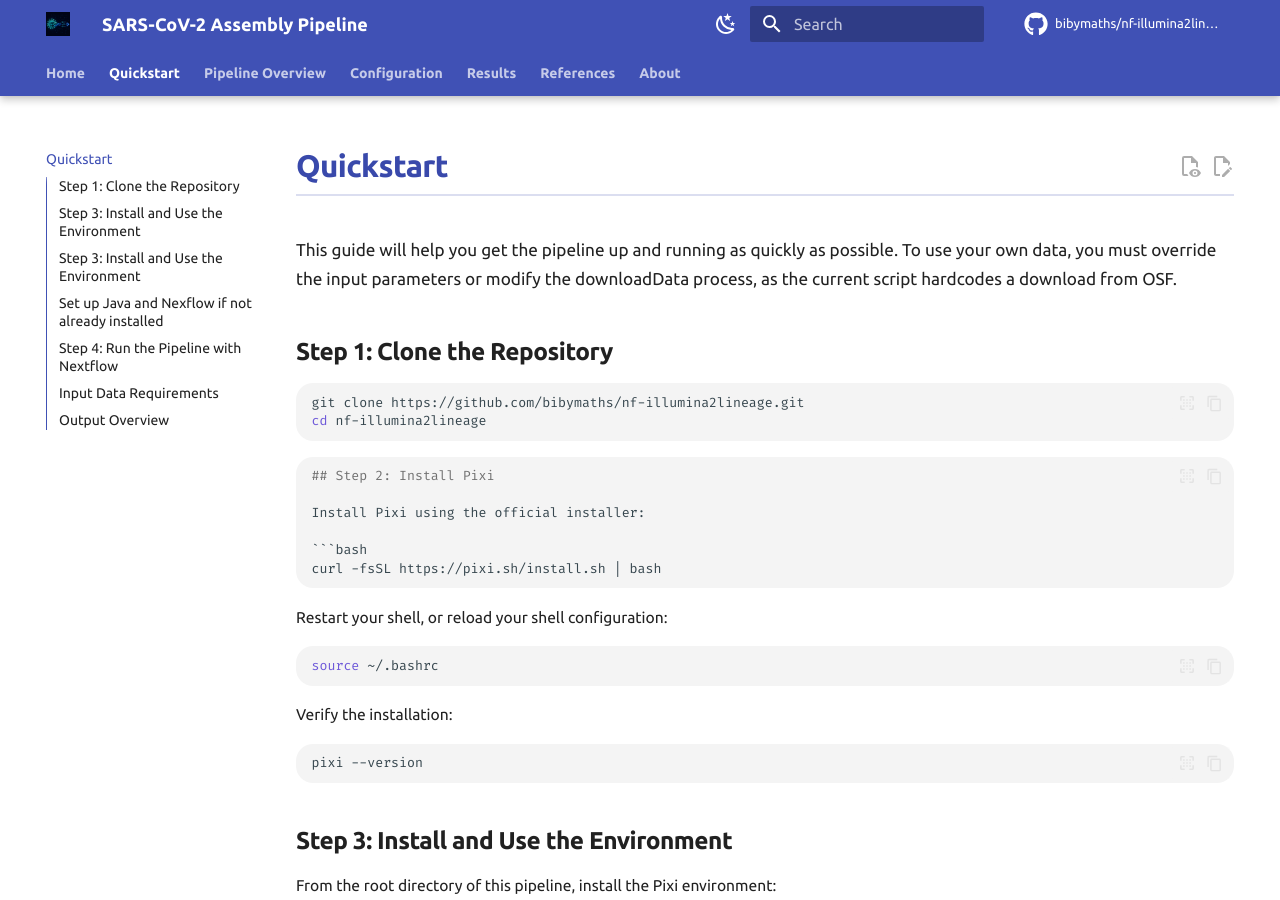
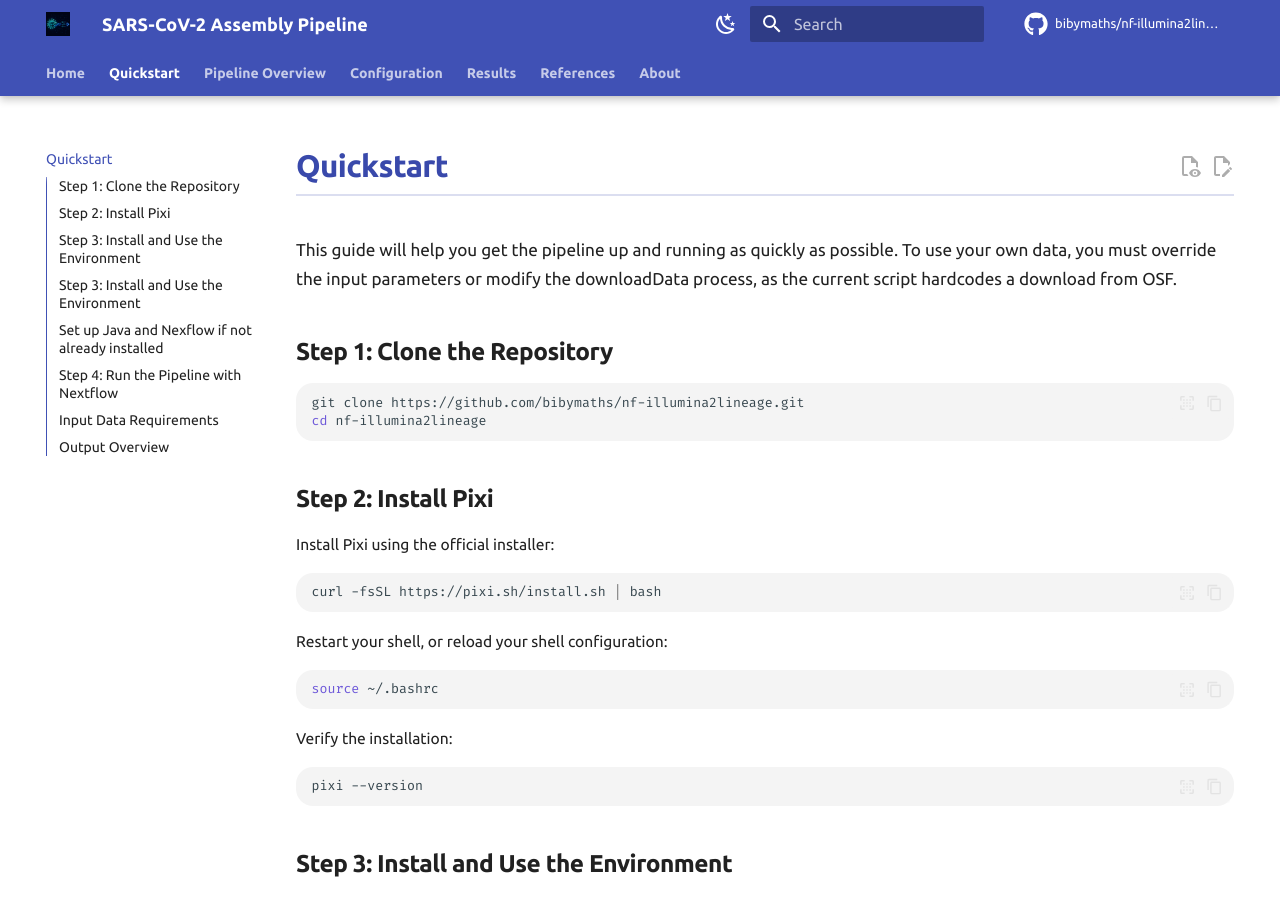
Before and after one commit to bibymaths/nf-illumina2lineage, an MkDocs documentation site: the page built from docs/quickstart.md, in a window 1280 px wide and 900 px high. Built offline with MkDocs 1.6.1 and Material for MkDocs 9.7.7, drawn with Linux system fonts in a browser that asks for light colours; comment, search, counter and statistics services are not loaded.

Commit message:
Fix markdown syntax in quickstart guide step for Pixi installation

`````diff
--- a/docs/quickstart.md
+++ b/docs/quickstart.md
@@ -8,14 +8,13 @@ git clone https://github.com/bibymaths/nf-illumina2lineage.git
 cd nf-illumina2lineage
 ```
 
-````markdown
 ## Step 2: Install Pixi
 
 Install Pixi using the official installer:
 
 ```bash
 curl -fsSL https://pixi.sh/install.sh | bash
-````
+```
 
 Restart your shell, or reload your shell configuration:
 
`````
